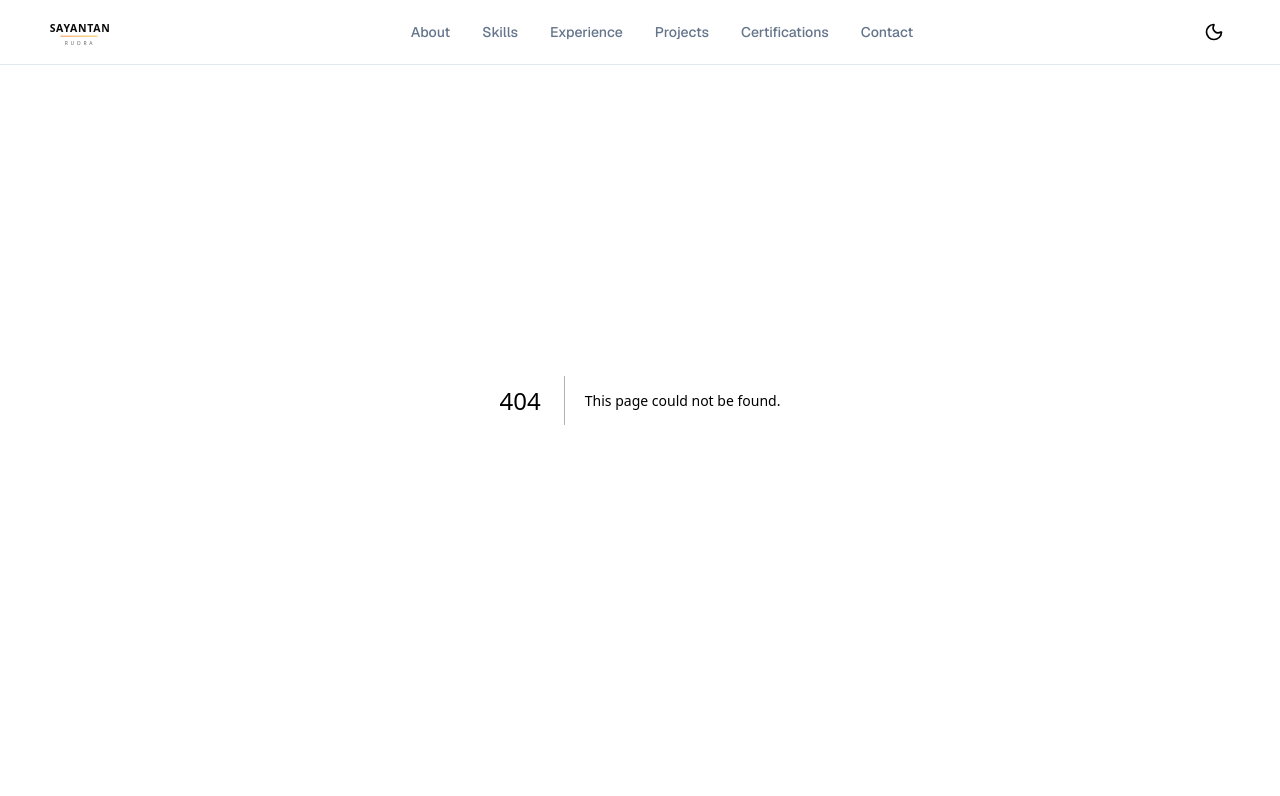
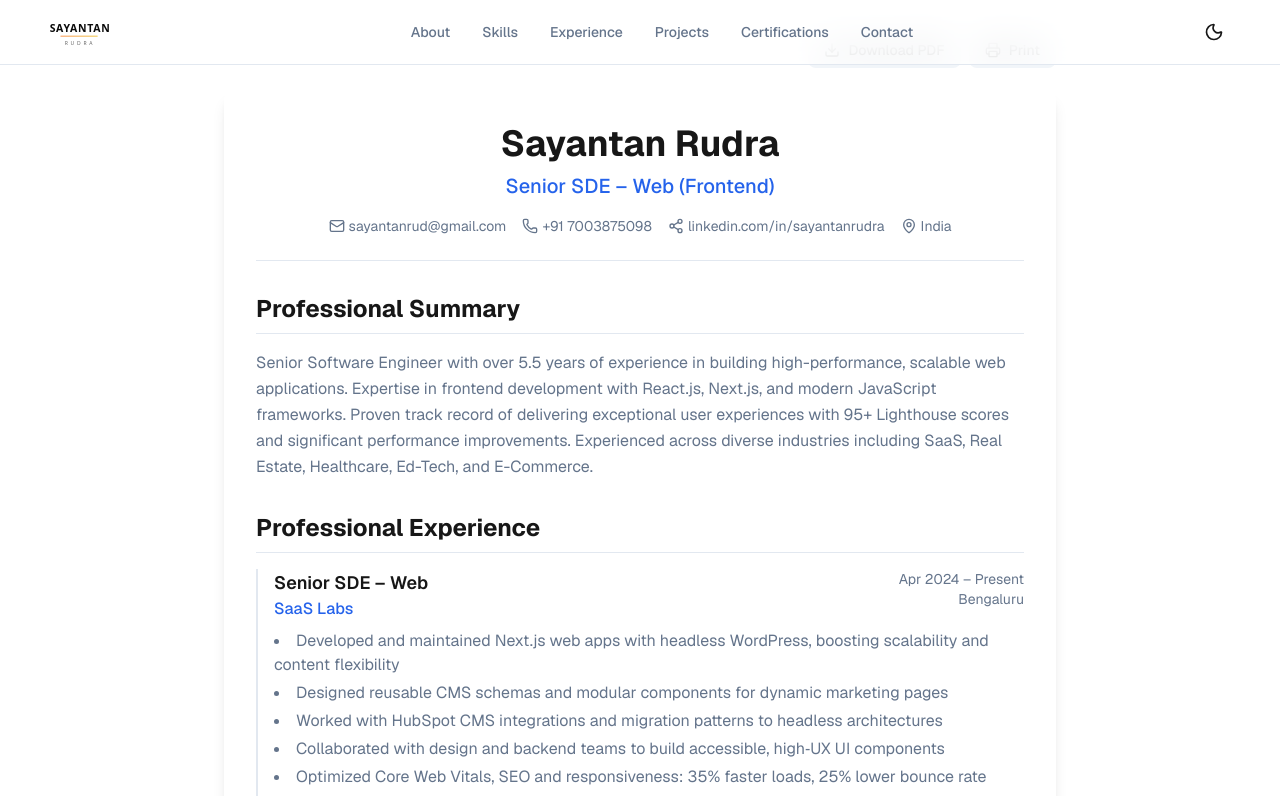
Before and after one commit to sayantanrudra/portfolio, a Next.js app: page /portfolio/resume in a window 1280 px wide. Before the commit this address had no page. Shown: the top 796 px of the page. Built offline with nearby package versions, Linux system fonts and the light colour scheme.

Commit message:
Configure Next.js static export for GitHub Pages

```diff
--- a/app/api/resume/route.ts
+++ b/app/api/resume/route.ts
@@ -1,3 +1,4 @@
+export const dynamic = "force-static";
 import { NextResponse } from 'next/server';
 import { readFile } from 'fs/promises';
 import { join } from 'path';
--- a/app/robots.ts
+++ b/app/robots.ts
@@ -1,3 +1,4 @@
+export const dynamic = "force-static";
 import { MetadataRoute } from 'next';
 
 export default function robots(): MetadataRoute.Robots {
--- a/app/sitemap.ts
+++ b/app/sitemap.ts
@@ -1,5 +1,6 @@
 import { MetadataRoute } from 'next';
 
+export const dynamic = "force-static";
 export default function sitemap(): MetadataRoute.Sitemap {
   const baseUrl = 'https://www.linkedin.com/in/sayantan-rudra/';
 
--- a/components/Hero.jsx
+++ b/components/Hero.jsx
@@ -2,6 +2,7 @@
 
 import { motion } from 'framer-motion';
 import { ArrowRight, Download } from 'lucide-react';
+import Link from 'next/link';
 
 export default function Hero() {
   const containerVariants = {
@@ -92,14 +93,15 @@ export default function Hero() {
               View Work
               <ArrowRight className="ml-2 h-4 w-4 group-hover:translate-x-1 transition-transform" />
             </button>
-            <a
+            <Link href="/api/resume" passHref legacyBehavior>
+                <a
               href="/api/resume"
               download="Sayantan_Rudra_Resume.pdf"
               className="inline-flex items-center justify-center px-6 py-3 text-base font-medium text-foreground bg-secondary rounded-lg hover:bg-secondary/80 transition-all duration-200"
             >
               <Download className="mr-2 h-4 w-4" />
               Download Resume
-            </a>
+            </a></Link>
           </motion.div>
         </motion.div>
       </motion.div>
--- a/components/PrintButton.jsx
+++ b/components/PrintButton.jsx
@@ -1,20 +1,21 @@
 'use client';
 
 import { Download, Printer } from 'lucide-react';
+import Link from 'next/link';
 
 const RESUME_FILENAME = 'Sayantan_Rudra_Resume.pdf';
 
 export default function PrintButton() {
   return (
     <div className="no-print mb-6 flex flex-wrap justify-end gap-2">
-      <a
-        href="/api/resume"
+      <Link href="/api/resume" passHref legacyBehavior>
+        <a
         download={RESUME_FILENAME}
         className="inline-flex items-center gap-2 px-4 py-2 text-sm font-medium text-foreground bg-secondary rounded-lg hover:bg-secondary/80 transition-colors"
       >
         <Download className="h-4 w-4" />
         Download PDF
-      </a>
+      </a></Link>
       <button
         type="button"
         onClick={() => window.print()}
--- a/next.config.ts
+++ b/next.config.ts
@@ -1,16 +1,19 @@
 import type { NextConfig } from "next";
 
 const nextConfig: NextConfig = {
+  output: "export",        // Enables static HTML export
+  basePath: "/portfolio",  // Must match your repo name exactly
   images: {
+    unoptimized: true,     // Required for static export (no server to optimize images)
     remotePatterns: [
       {
-        protocol: 'https',
-        hostname: '**',
+        protocol: "https",
+        hostname: "**",
       },
     ],
   },
   experimental: {
-    optimizePackageImports: ['lucide-react'],
+    optimizePackageImports: ["lucide-react"],
   },
 };
 
```
Also changed, not shown: 2 other files (tests, documents, lock files or other folders).
